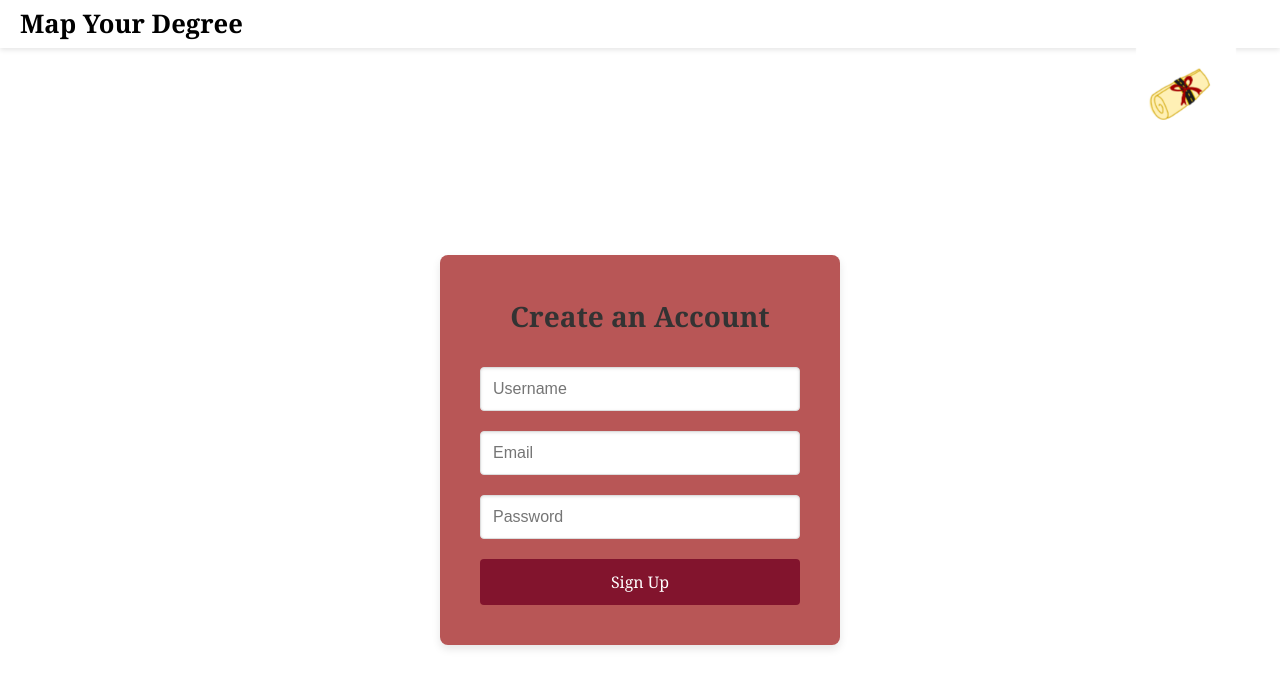
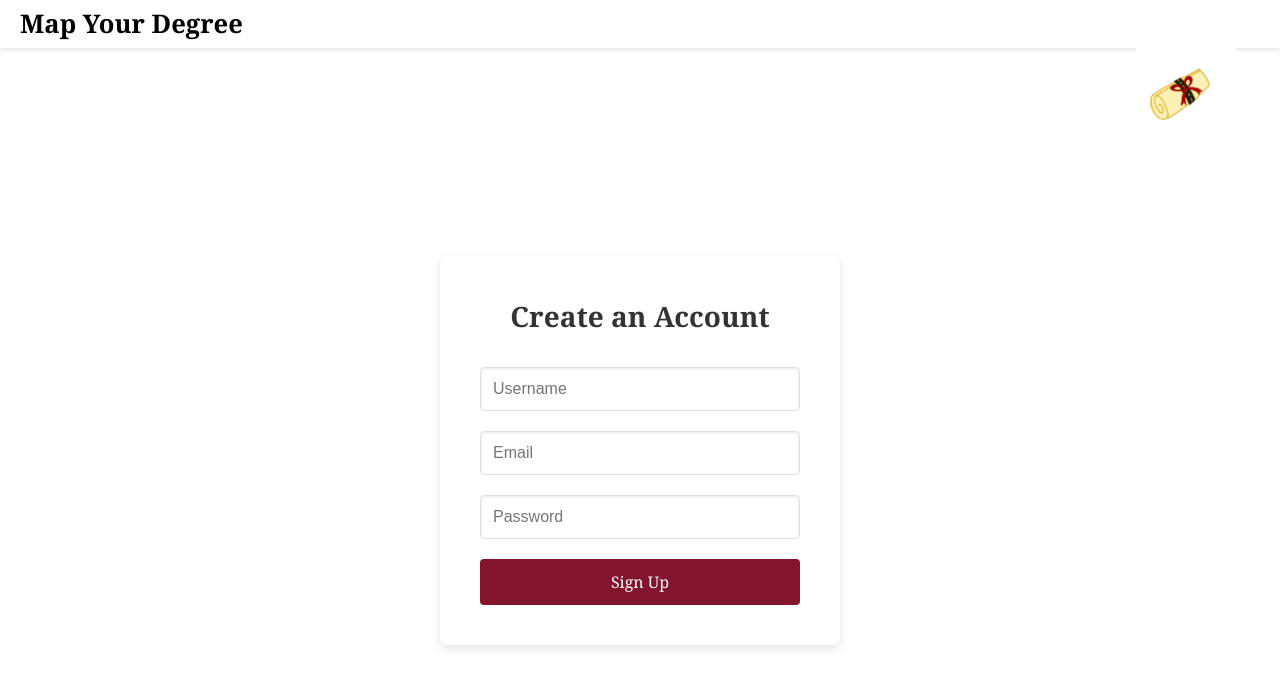
Before and after one commit to izzietaylor123/MapYourDegree, a React (Vite) app in the folder map-your-degree/: page /create-account in a window 1280 px wide. Shown: the top 688 px of the page. Built offline with nearby package versions, Linux system fonts and the light colour scheme.

Commit message:
Update Home.css

```diff
--- a/map-your-degree/src/Pages/Home/Home.css
+++ b/map-your-degree/src/Pages/Home/Home.css
@@ -1,5 +1,5 @@
 .create-account-container {
-    background: #b85656;
+    background: #ffffff;
     padding: 40px;
     border-radius: 8px;
     box-shadow: 0 4px 8px rgba(0, 0, 0, 0.1);
```
